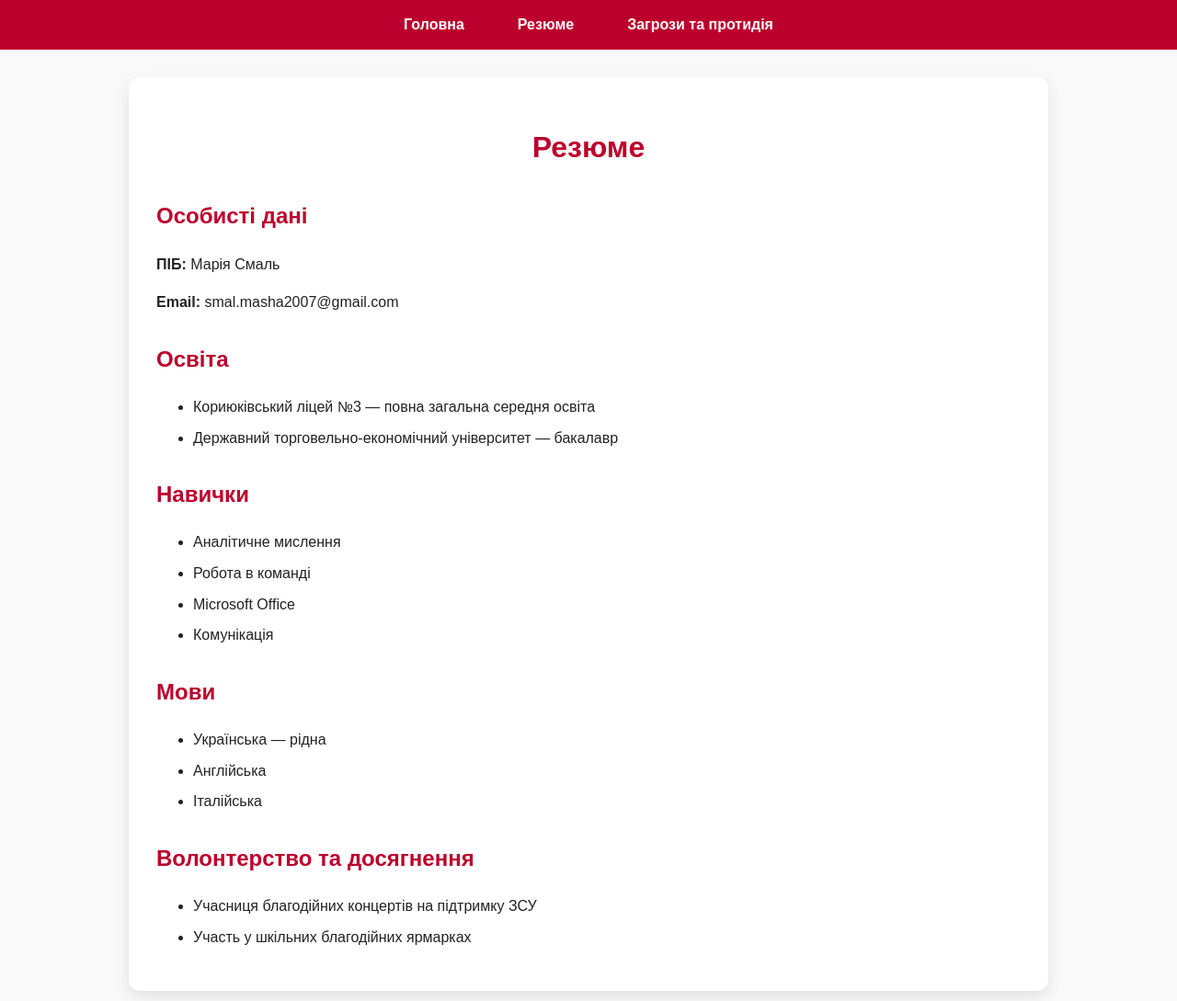
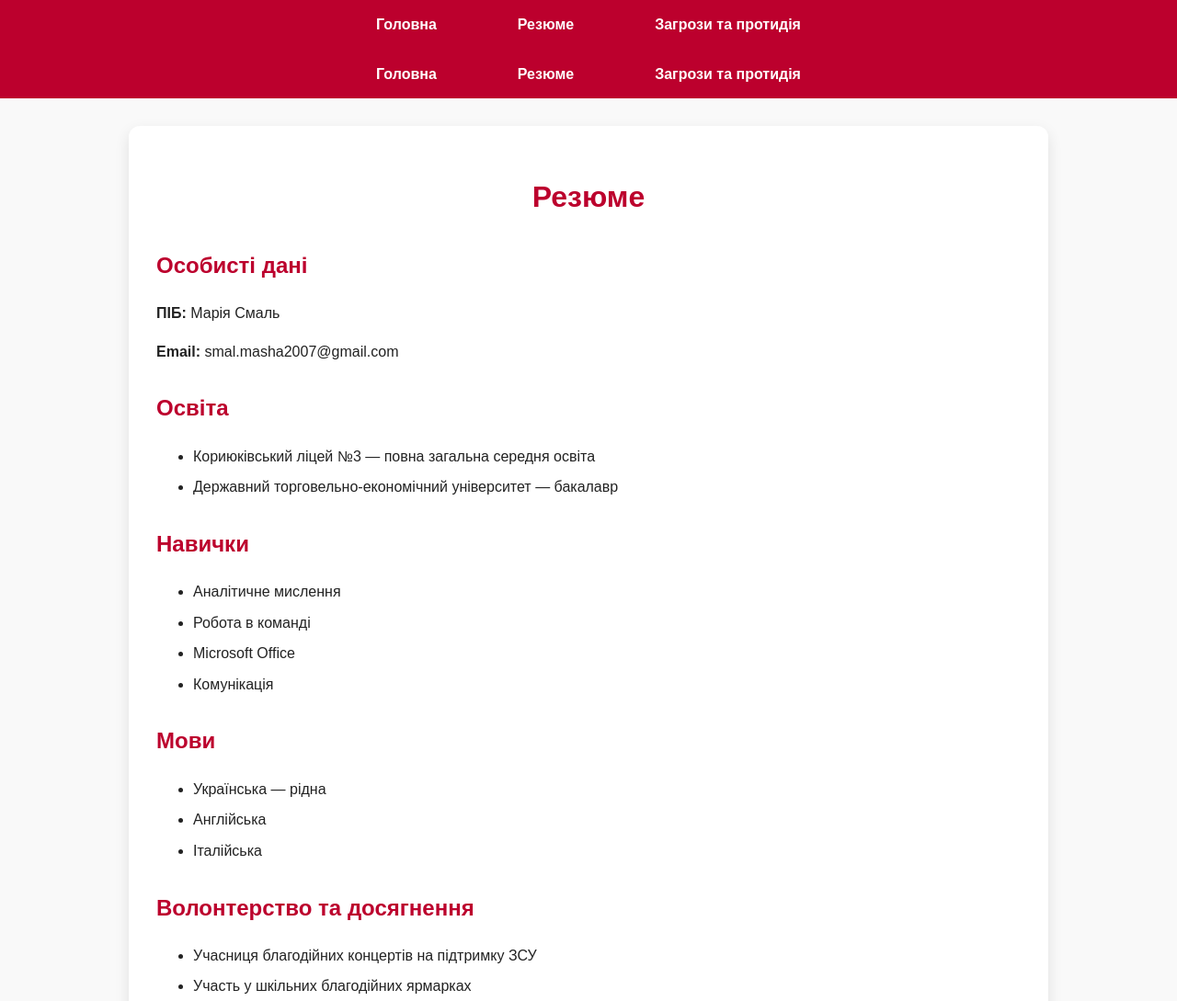
Before and after one commit to maarriiange/mariiasmal, a plain HTML site: page resume.html in a window 1280 px wide. Shown: the top 1089 px of the page at 92% size. Drawn offline with Linux system fonts and the light colour scheme; files that its build step writes are made by us from their sources.

Commit message:
Enhance resume.html with styles and navigation
Added CSS styles for body, navigation, and table elements.

```diff
--- a/resume.html
+++ b/resume.html
@@ -1,6 +1,53 @@
 <!DOCTYPE html>
 <meta name="viewport" content="width=device-width, initial-scale=1.0">
-<title>Резюме</title>
+<title>Резюме</title> <style>
+body {
+  margin: 0;
+  font-family: Arial, sans-serif;
+  background-color: #fff;
+}
+
+nav ul {
+  list-style: none;
+  display: flex;
+  justify-content: center;
+  background: #bc002d;
+  padding: 10px;
+}
+
+nav ul li {
+  margin: 0 15px;
+}
+
+nav ul li a {
+  color: white;
+  font-weight: bold;
+  text-decoration: none;
+}
+
+table {
+  width: 100%;
+  border-collapse: collapse;
+}
+
+th, td {
+  border: 1px solid #bc002d;
+  padding: 10px;
+}
+</style>
+
+<link rel="stylesheet" href="style.css">
+</head>
+<body>
+<header>
+<nav>
+<ul>
+<li><a href="index.html">Головна</a></li>
+<li><a href="resume.html">Резюме</a></li>
+<li><a href="threats.html">Загрози та протидія</a></li>
+</ul>
+</nav>
+</header>
 <link rel="stylesheet" href="style.css">
 </head>
 <body>
```
